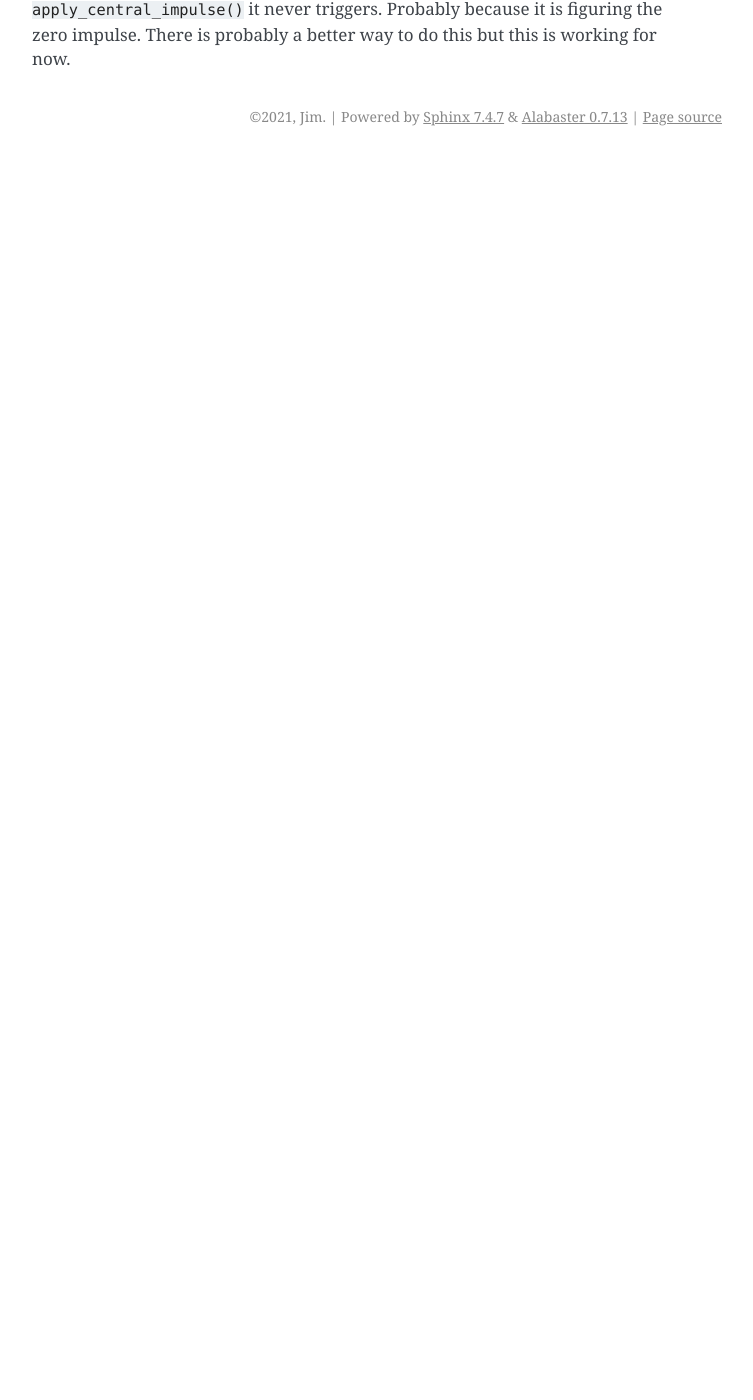
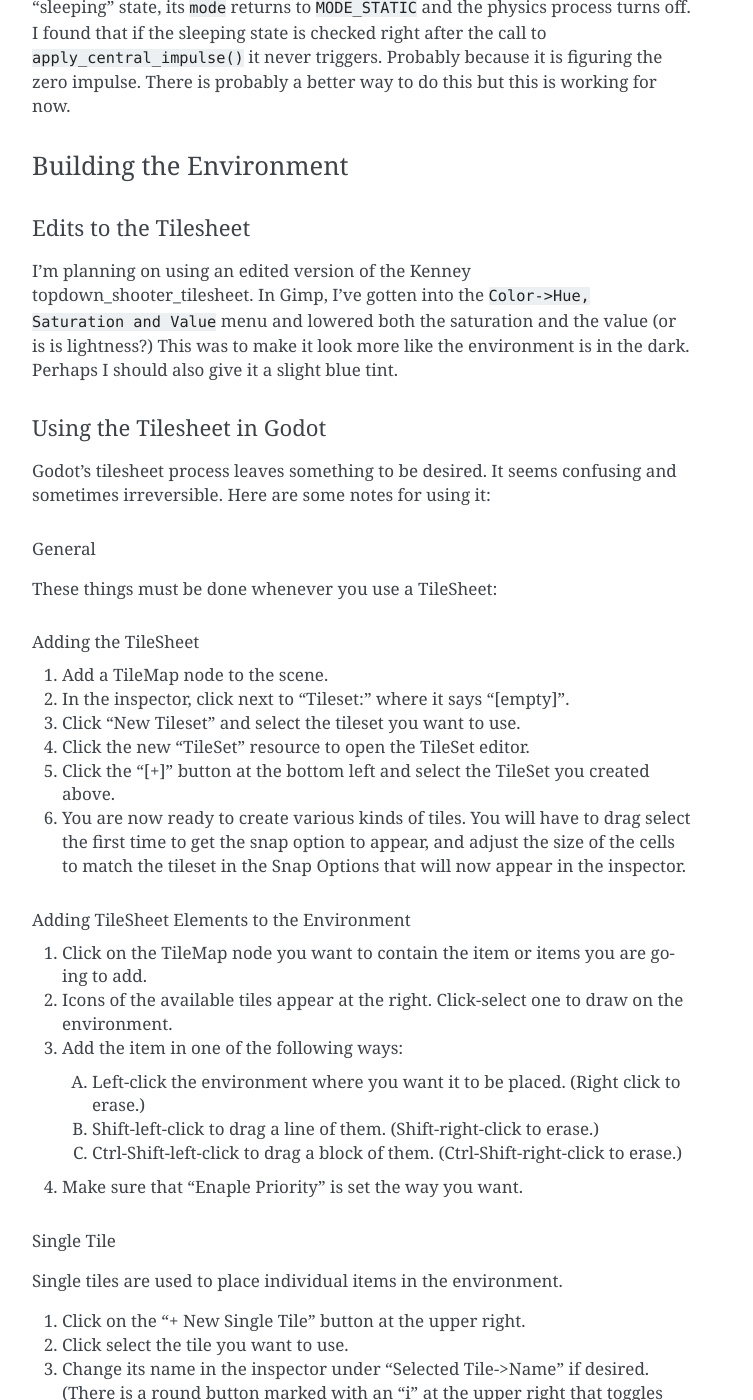
Before and after one commit to JMorris1575/Christmas2022, a Sphinx documentation site: the page built from docs/new_game.rst, in a window 1280 px wide and 1400 px high, scrolled down 14713 px. Shown: the whole window, without its empty margins (388-1141 px from the left). Built offline with Sphinx 7.4.7, drawn with Linux system fonts in a browser that asks for light colours; before the commit the page ends 14869 px from its top, so only the background shows below that; some of the changed text lies outside the part shown.

Commit message:
Added TileMap instructions

```diff
--- a/docs/new_game.rst
+++ b/docs/new_game.rst
@@ -52,7 +52,9 @@ want in the game but I think that is alright. Ideas will come to me as I start t
 Here is a table of contents:
 
 #. :ref:`initial_ideas`
+#. :ref:`first_steps`
 #. :ref:`gold_bags`
+#. :ref:`environment`
 
 .. _initial_ideas:
 
@@ -72,6 +74,8 @@ Initial Ideas
 #. Perhaps the challenge of each level will have to be completed in a certain amount of time.
 #. A HUD (Heads Up Display) can be used to display how many bags of gold St. Nicholas has left and the time remaining if
    that option is used.
+
+.. _first_steps:
 
 First Steps
 ===========
@@ -615,3 +619,100 @@ it is only applied once. When the body enters the "sleeping" state, its ``mode``
 physics process turns off. I found that if the sleeping state is checked right after the call to
 ``apply_central_impulse()`` it never triggers. Probably because it is figuring the zero impulse. There is probably a
 better way to do this but this is working for now.
+
+.. _environment:
+
+Building the Environment
+========================
+
+Edits to the Tilesheet
+----------------------
+
+I'm planning on using an edited version of the Kenney topdown_shooter_tilesheet. In Gimp, I've gotten into the
+``Color->Hue, Saturation and Value`` menu and lowered both the saturation and the value (or is is lightness?) This was
+to make it look more like the environment is in the dark. Perhaps I should also give it a slight blue tint.
+
+Using the Tilesheet in Godot
+----------------------------
+
+Godot's tilesheet process leaves something to be desired. It seems confusing and sometimes irreversible. Here are some
+notes for using it:
+
+General
+^^^^^^^
+
+These things must be done whenever you use a TileSheet:
+
+Adding the TileSheet
+""""""""""""""""""""
+
+#. Add a TileMap node to the scene.
+#. In the inspector, click next to "Tileset:" where it says "[empty]".
+#. Click "New Tileset" and select the tileset you want to use.
+#. Click the new "TileSet" resource to open the TileSet editor.
+#. Click the "[+]" button at the bottom left and select the TileSet you created above.
+#. You are now ready to create various kinds of tiles. You will have to drag select the first time to get the snap
+   option to appear, and adjust the size of the cells to match the tileset in the Snap Options that will now appear in
+   the inspector.
+
+Adding TileSheet Elements to the Environment
+""""""""""""""""""""""""""""""""""""""""""""
+
+#. Click on the TileMap node you want to contain the item or items you are going to add.
+#. Icons of the available tiles appear at the right. Click-select one to draw on the environment.
+#. Add the item in one of the following ways:
+
+   A. Left-click the environment where you want it to be placed. (Right click to erase.)
+   #. Shift-left-click to drag a line of them. (Shift-right-click to erase.)
+   #. Ctrl-Shift-left-click to drag a block of them. (Ctrl-Shift-right-click to erase.)
+
+#. Make sure that "Enaple Priority" is set the way you want.
+
+Single Tile
+^^^^^^^^^^^
+
+Single tiles are used to place individual items in the environment.
+
+#. Click on the "+ New Single Tile" button at the upper right.
+#. Click select the tile you want to use.
+#. Change its name in the inspector under "Selected Tile->Name" if desired. (There is a round button marked with an "i"
+   at the upper right that toggles the visibility of the names.
+
+AutoTile
+^^^^^^^^
+
+Auto tiles are used for such things as drawing buildings.
+
+#. Click on the "+ New AutoTile" button at the upper right.
+#. Drag around the desired region on the tile sheet.
+#. Give the region a name, if desired, by using the inspector under "Selected Tile->Name".
+
+Making it Automatic
+"""""""""""""""""""
+
+#. Click the "Bitmask" tab.
+#. In the inspector, under "Selected Tile" change Autotile Bitmask to 3.3 minimal if the subtiles are too large.
+#. Click to set the bitmask on all "open" areas -- places without walls. Left-click sets, right-click erases.
+#. If desired you can select an icon tile.
+
+Giving the Tiles a Collision Region
+"""""""""""""""""""""""""""""""""""
+
+#. If necessary, click on the name of the region you want to edit.
+#. Click on the Collision tab.
+#. Select each tile, one after another then:
+
+   A. Click on the Rectangle button.
+   #. Click back on the tile to create the collision area.
+   #. Don't forget to set the "is a" and "interacts with" levels on the corresponding TileMap node in the inspector.
+
+AtlasTile
+^^^^^^^^^
+
+Atlas tiles are used to draw such things as various types of ground.
+
+#. Click on the "+ New Atlas Tile" button at the upper right.
+#. Drag around the desired region on the tile sheet.
+#. Give the region a name, if desired, by using the inspector under "Selected Tile->Name".
+#. Adjust priority, if desired, by selecting a tile and typing in (or using the up and down arrows on the control) to
+   set the priority of each tile in the set.
```
